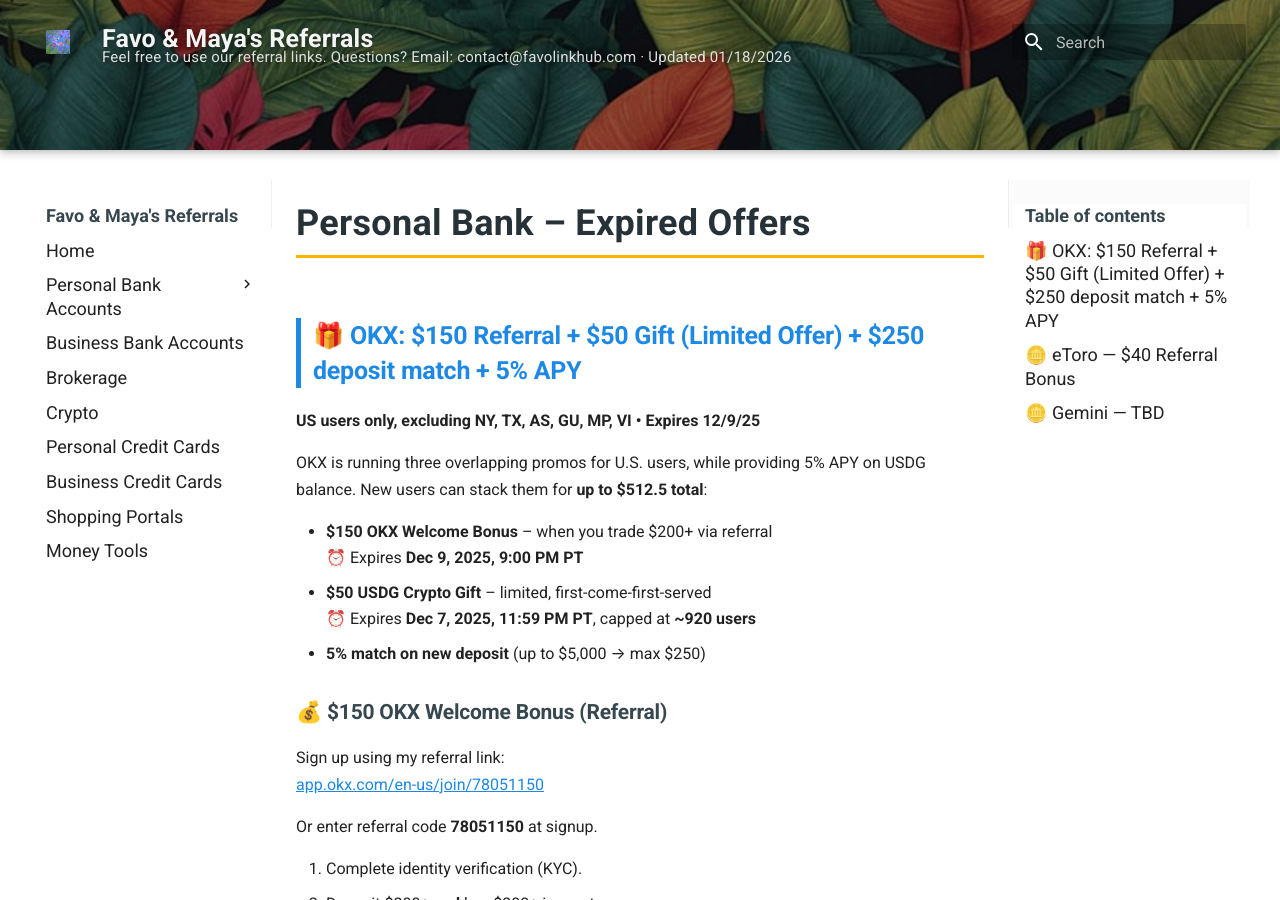
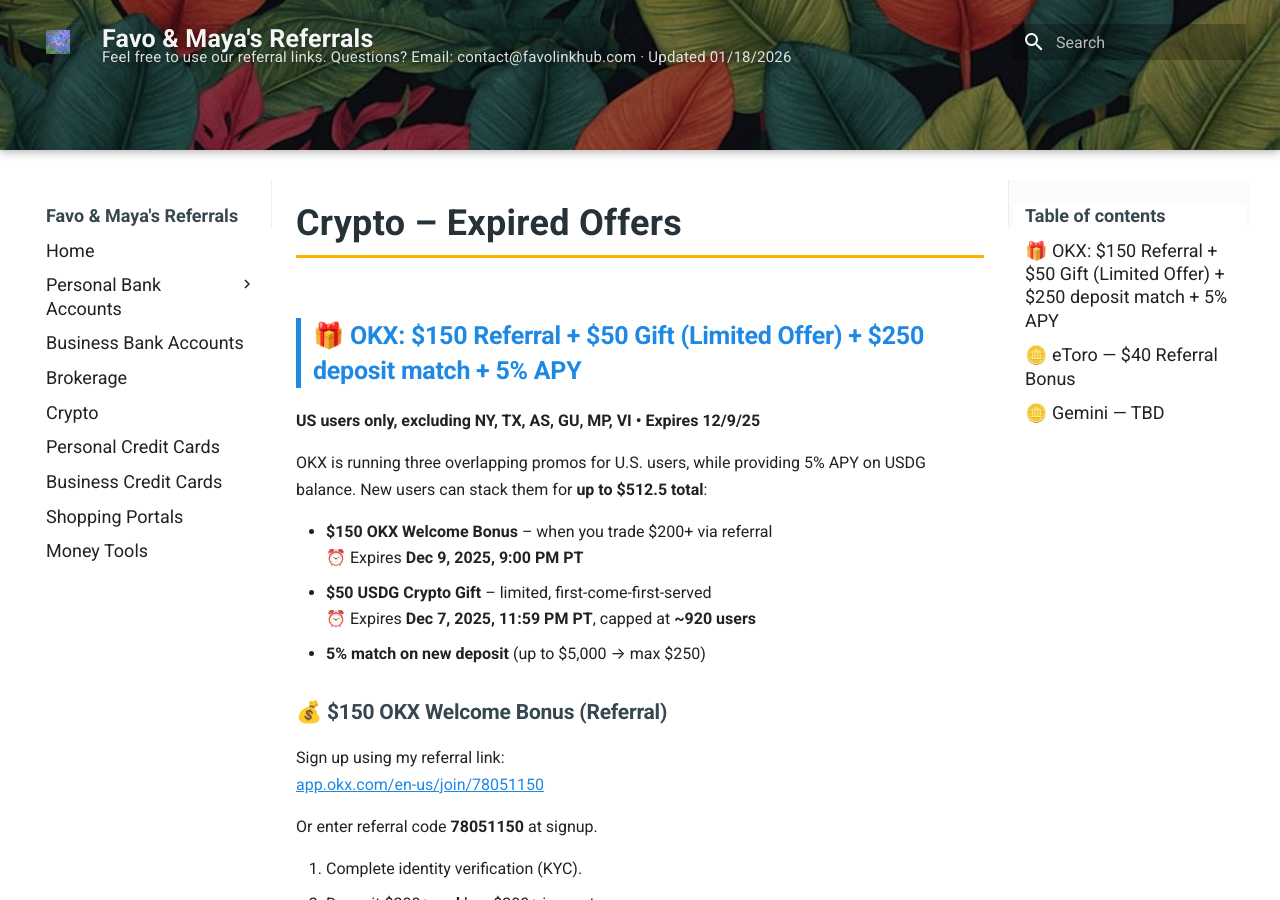
Before and after one commit to whispersofzephyr/favolinkhub-site, an MkDocs documentation site: the page built from docs/_archive/crypto-expired.md, in a window 1280 px wide and 900 px high. Built offline with MkDocs 1.6.1 and Material for MkDocs 9.7.7, drawn with Linux system fonts in a browser that asks for light colours.

Commit message:
Update crypto-expired.md

```diff
--- a/docs/_archive/crypto-expired.md
+++ b/docs/_archive/crypto-expired.md
@@ -3,7 +3,7 @@ search:
   exclude: true
 ---
 
-# Personal Bank – Expired Offers
+# Crypto – Expired Offers
 
 ## 🎁 OKX: $150 Referral + $50 Gift (Limited Offer) + $250 deposit match + 5% APY
 **US users only, excluding NY, TX, AS, GU, MP, VI • Expires 12/9/25**
```
